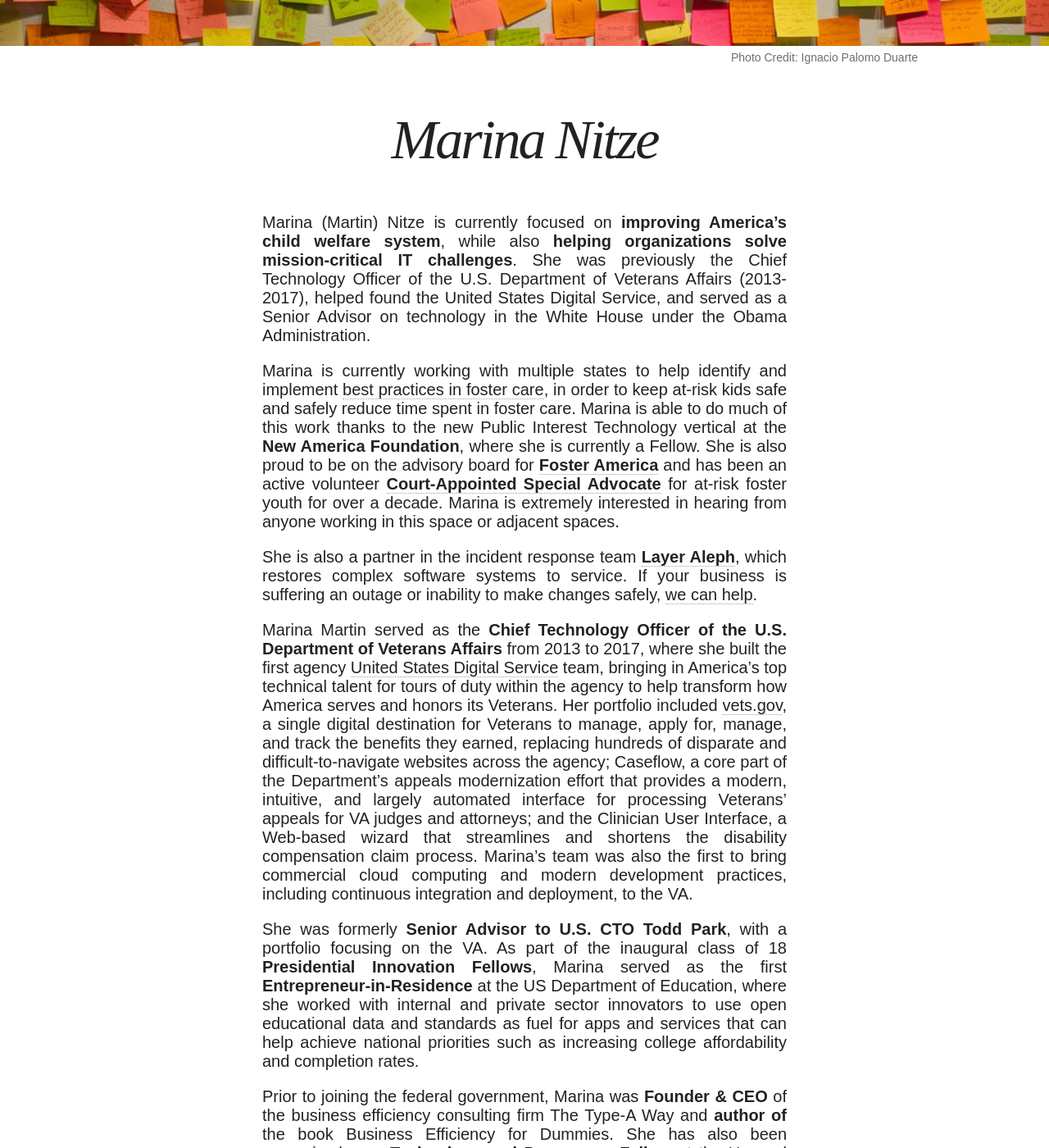
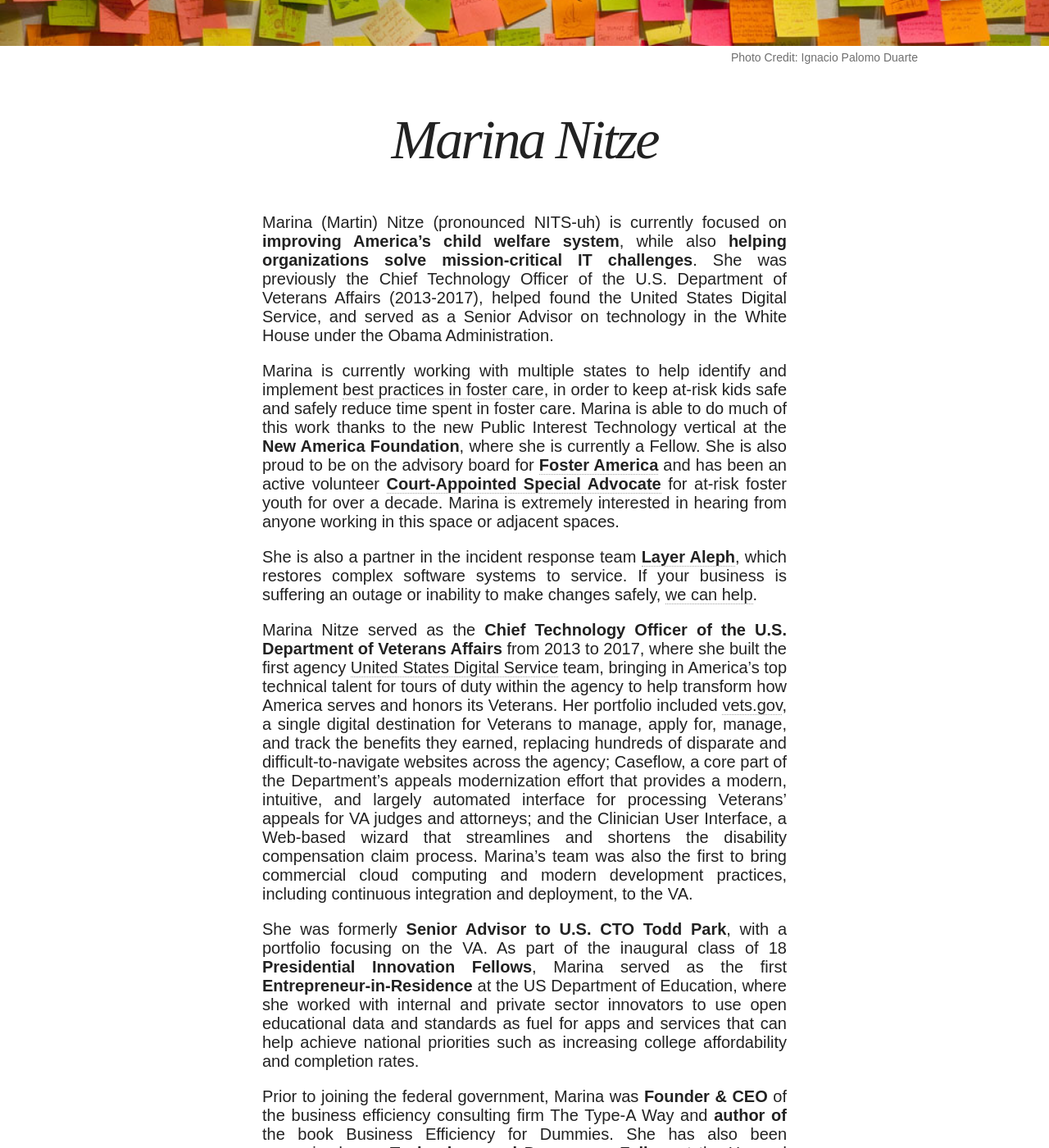
Before and after one commit to MarinaNitze/marinanitze.github.io, a Jekyll site: the page built from index.md, in a window 1280 px wide and 1400 px high, scrolled down 385 px. Shown: the whole window at 82% size. Built offline with Jekyll 4.4.1, drawn with Linux system fonts in a browser that asks for light colours; nearby versions of some CDN libraries; some of the changed text lies outside the part shown.

Commit message:
Changed Martin to Nitze

```diff
--- a/_config.yml
+++ b/_config.yml
@@ -6,7 +6,7 @@
 # Your site's domain goes here. When working locally use localhost server leave blank
 # PS. If you set this wrong stylesheets and scripts won't load and most links will break.
 # PPS. If you leave it blank for local testing home links won't work, they'll be fine for live domains though.
-url:              http://marinamartin.github.io
+url:              http://marinanitze.github.io
 
 # Owner/author information
 owner:
@@ -16,7 +16,7 @@
   # Social networking links used in footer. Update and remove as you like.
   twitter: "MarinaNitze"
   facebook:
-  github: "MarinaMartin"
+  github: "MarinaNitze"
   linkedin: "marinanitze"
   instagram:
   tumblr:
--- a/index.md
+++ b/index.md
@@ -9,7 +9,7 @@
   creditlink: https://www.flickr.com/photos/3oheme/5141328136
 ---
 
-Marina (Martin) Nitze is currently focused on **improving America's child welfare system**, while also **helping organizations solve mission-critical IT challenges**. She was previously the Chief Technology Officer of the U.S. Department of Veterans Affairs (2013-2017), helped found the United States Digital Service, and served as a Senior Advisor on technology in the White House under the Obama Administration.
+Marina (Martin) Nitze (pronounced NITS-uh) is currently focused on **improving America's child welfare system**, while also **helping organizations solve mission-critical IT challenges**. She was previously the Chief Technology Officer of the U.S. Department of Veterans Affairs (2013-2017), helped found the United States Digital Service, and served as a Senior Advisor on technology in the White House under the Obama Administration.
 
 
 Marina is currently working with multiple states to help identify and implement [best practices in foster care](https://fostercareplaybook.com), in order to keep at-risk kids safe and safely reduce time spent in foster care. Marina is able to do much of this work thanks to the new Public Interest Technology vertical at the **New America Foundation**, where she is currently a Fellow. She is also proud to be on the advisory board for [**Foster America**](https://www.fosteramerica.org) and has been an active volunteer [**Court-Appointed Special Advocate**](http://www.casaforchildren.org/) for at-risk foster youth for over a decade. Marina is extremely interested in hearing from anyone working in this space or adjacent spaces.
@@ -17,7 +17,7 @@
 She is also a partner in the incident response team [**Layer Aleph**](https://www.layeraleph.com), which restores complex software systems to service. If your business is suffering an outage or inability to make changes safely, [we can help](https://www.layeraleph.com).
 
 
-Marina Martin served as the **Chief Technology Officer of the U.S. Department of Veterans Affairs** from 2013 to 2017, where she built the first agency [United States Digital Service](https://www.usds.gov) team, bringing in America’s top technical talent for tours of duty within the agency to help transform how America serves and honors its Veterans. Her portfolio included [vets.gov](https://www.vets.gov), a single digital destination for Veterans to manage, apply for, manage, and track the benefits they earned, replacing hundreds of disparate and difficult-to-navigate websites across the agency; Caseflow, a core part of the Department’s appeals modernization effort that provides a modern, intuitive, and largely automated interface for processing Veterans’ appeals for VA judges and attorneys; and the Clinician User Interface, a Web-based wizard that streamlines and shortens the disability compensation claim process. Marina’s team was also the first to bring commercial cloud computing and modern development practices, including continuous integration and deployment, to the VA.
+Marina Nitze served as the **Chief Technology Officer of the U.S. Department of Veterans Affairs** from 2013 to 2017, where she built the first agency [United States Digital Service](https://www.usds.gov) team, bringing in America’s top technical talent for tours of duty within the agency to help transform how America serves and honors its Veterans. Her portfolio included [vets.gov](https://www.vets.gov), a single digital destination for Veterans to manage, apply for, manage, and track the benefits they earned, replacing hundreds of disparate and difficult-to-navigate websites across the agency; Caseflow, a core part of the Department’s appeals modernization effort that provides a modern, intuitive, and largely automated interface for processing Veterans’ appeals for VA judges and attorneys; and the Clinician User Interface, a Web-based wizard that streamlines and shortens the disability compensation claim process. Marina’s team was also the first to bring commercial cloud computing and modern development practices, including continuous integration and deployment, to the VA.
 
 She was formerly **Senior Advisor to U.S. CTO Todd Park**, with a portfolio focusing on the VA. As part of the inaugural class of 18 **Presidential Innovation Fellows**, Marina served as the first **Entrepreneur-in-Residence** at the US Department of Education, where she worked with internal and private sector innovators to use open educational data and standards as fuel for apps and services that can help achieve national priorities such as increasing college affordability and completion rates.
 
```
Also changed, not shown: other parts of index.md (+1 -1 lines), 1 other file.
